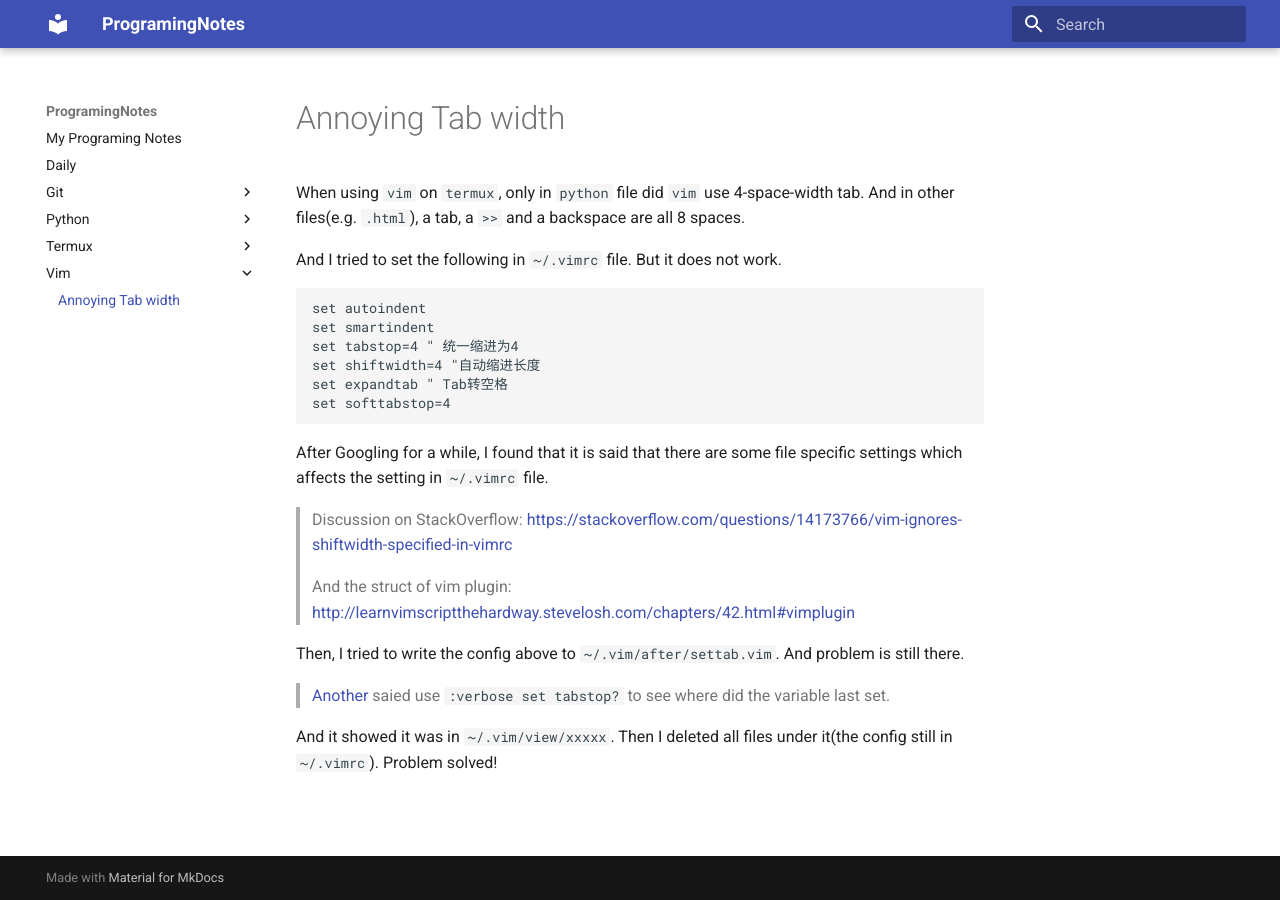
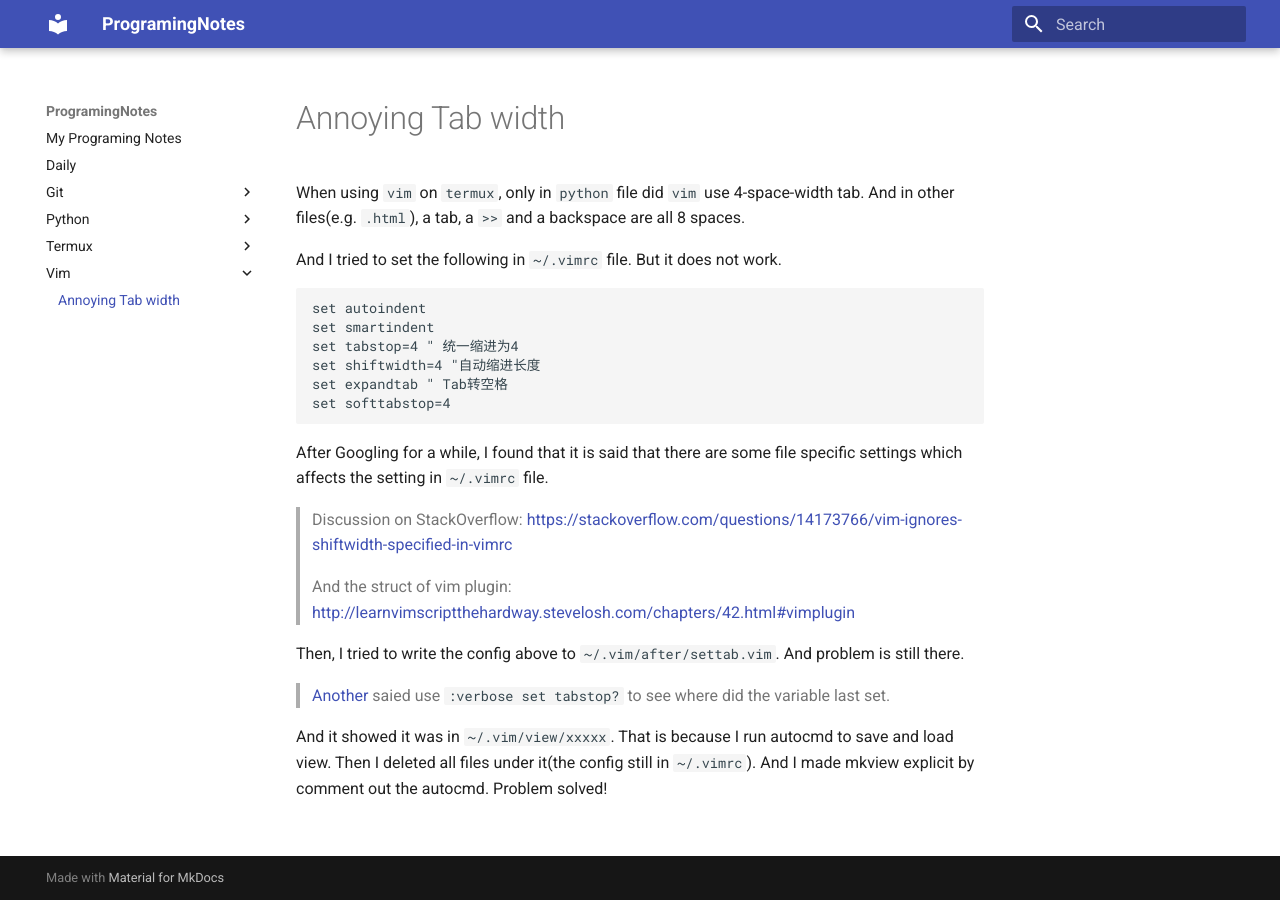
Before and after one commit to AllanChain/ProgramingNotes, an MkDocs documentation site: the page built from docs/vim/TabSetting.md, in a window 1280 px wide. Built offline with MkDocs 1.6.1 and Material for MkDocs 9.7.7, drawn with Linux system fonts in a browser that asks for light colours.

Commit message:
find cause au mkview

```diff
--- a/docs/vim/TabSetting.md
+++ b/docs/vim/TabSetting.md
@@ -24,4 +24,4 @@ Then, I tried to write the config above to `~/.vim/after/settab.vim`. And proble
 
 > [Another](https://stackoverflow.com/questions/10893676/why-doesnt-setting-ts-4-in-vimrc-work) saied use `:verbose set tabstop?` to see where did the variable last set.
 
-And it showed it was in `~/.vim/view/xxxxx`. Then I deleted all files under it(the config still in `~/.vimrc`). Problem solved!
+And it showed it was in `~/.vim/view/xxxxx`. That is because I run autocmd to save and load view. Then I deleted all files under it(the config still in `~/.vimrc`). And I made mkview explicit by comment out the autocmd. Problem solved!
```
